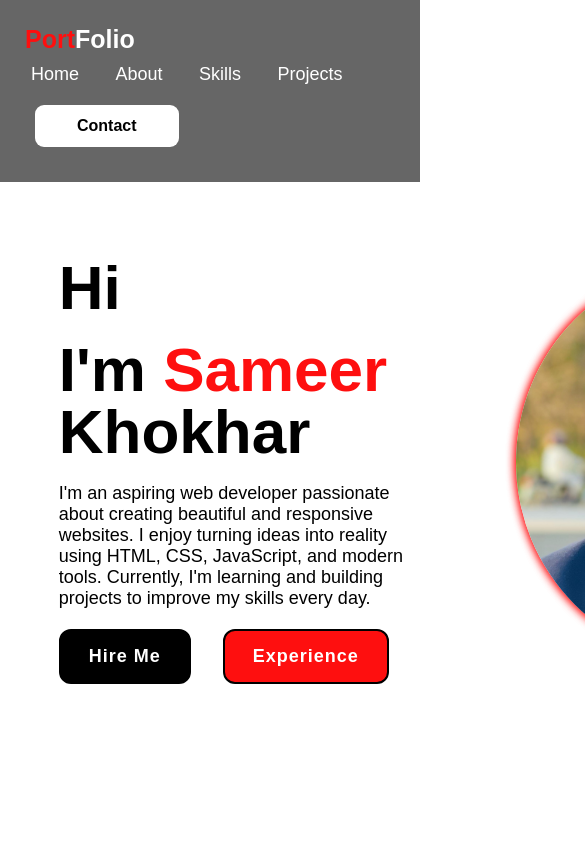
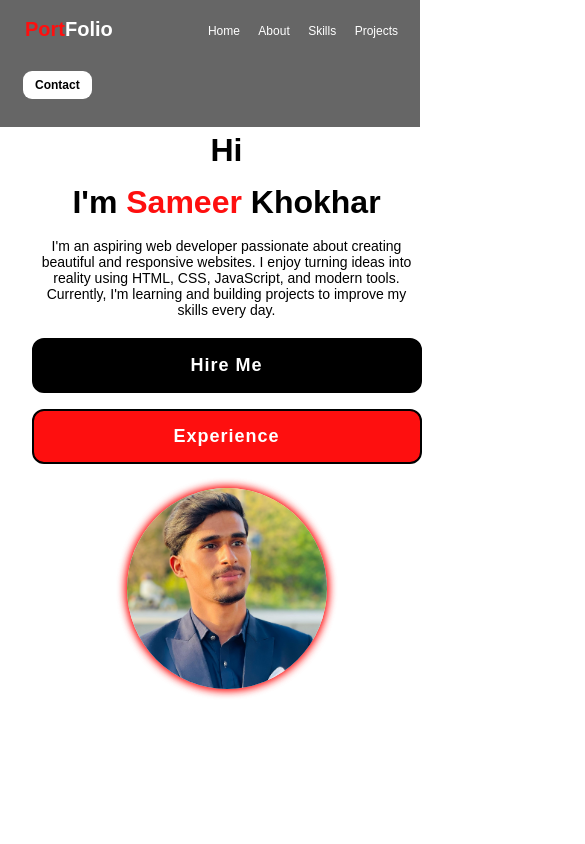
Before and after one commit to Sameerkhokhar699/my-portfolio, a plain HTML site: page index.html in a window 390 px wide. Shown: the top 844 px of the page, 585 px wide, since content can reach past the window. Drawn offline with Linux system fonts and the light colour scheme.

Commit message:
Responsive

```diff
--- a/style.css
+++ b/style.css
@@ -145,7 +145,7 @@ span{
     color: rgb(254, 15, 15);
     background: white;
 }
-img{
+.img-box img{
     border-radius: 60%;
     width: 400px;
     box-shadow: 0 0 10px rgb(254, 15, 15),
@@ -406,3 +406,185 @@ img{
     font-size: 15px;
     margin-top: 20px;
 }
+/* Media Queries For responsiveness */
+/* Tablets (up to 1024px) */
+@media screen and (max-width: 1024px) {
+
+  /* Header */
+  .header {
+    padding: 10px 30px;
+  }
+
+  .logo {
+    font-size: 24px;
+  }
+
+  .navbar a {
+    font-size: 16px;
+    margin: 0 5px;
+    padding: 4px 6px;
+  }
+
+  .contact {
+    padding: 8px 20px;
+    font-size: 15px;
+  }
+
+  /* Sections */
+  .home {
+    padding-top: 120px;
+    padding-left: 5%;
+    padding-right: 5%;
+    flex-direction: column;
+    text-align: center;
+    gap: 2rem;
+  }
+
+  .img-box img {
+    width: 320px;
+  }
+
+  .about-content h1 {
+    font-size: 48px;
+  }
+
+  .skills-container,
+  .projects-container {
+    gap: 1.5rem;
+  }
+
+  .project-box {
+    width: 45%;
+  }
+}
+
+/* Mobile devices (up to 768px) */
+@media screen and (max-width: 768px) {
+
+  /* Header */
+  .header {
+    padding: 8px 15px;
+    justify-content: space-between;
+  }
+
+  .logo {
+    font-size: 22px;
+  }
+
+  .navbar a {
+    font-size: 14px;
+    margin: 0 4px;
+    padding: 4px 5px;
+  }
+
+  .contact {
+    padding: 6px 15px;
+    font-size: 14px;
+    margin-left: 8px;
+  }
+
+  /* Sections */
+  .home {
+    padding-top: 110px;
+    padding-left: 5%;
+    padding-right: 5%;
+    flex-direction: column;
+    text-align: center;
+    gap: 1.5rem;
+  }
+
+  .home-content h1 {
+    font-size: 40px;
+  }
+
+  .home-content p {
+    font-size: 16px;
+  }
+
+  .img-box img {
+    width: 250px;
+  }
+
+  .about {
+    padding: 20px;
+  }
+
+  .about-content h1 {
+    font-size: 40px;
+  }
+
+  .about-content h3 {
+    font-size: 22px;
+  }
+
+  .about-content p {
+    font-size: 16px;
+  }
+
+  .skills-container,
+  .projects-container {
+    flex-direction: column;
+    align-items: center;
+  }
+
+  .project-box {
+    width: 90%;
+  }
+
+  .btn-box {
+    flex-direction: column;
+    gap: 1rem;
+    width: 100%;
+    justify-content: center;
+  }
+
+  .contact-form form .input-box {
+    flex-direction: column;
+  }
+
+  .contact-form form .input-box input {
+    width: 90%;
+  }
+}
+
+/* Very small phones (up to 480px) */
+@media screen and (max-width: 480px) {
+  .logo {
+    font-size: 20px;
+  }
+
+  .navbar a {
+    font-size: 12px;
+    margin: 0 2px;
+  }
+
+  .contact {
+    padding: 5px 10px;
+    font-size: 12px;
+  }
+
+  .home-content h1 {
+    font-size: 32px;
+  }
+
+  .home-content p {
+    font-size: 14px;
+  }
+
+  .img-box img {
+    width: 200px;
+  }
+
+  .skills .heading,
+  .projects .heading {
+    font-size: 36px;
+  }
+
+  .skills-box h3 {
+    font-size: 1.5rem;
+  }
+
+  .skills-box p {
+    font-size: 0.9rem;
+  }
+}
```
